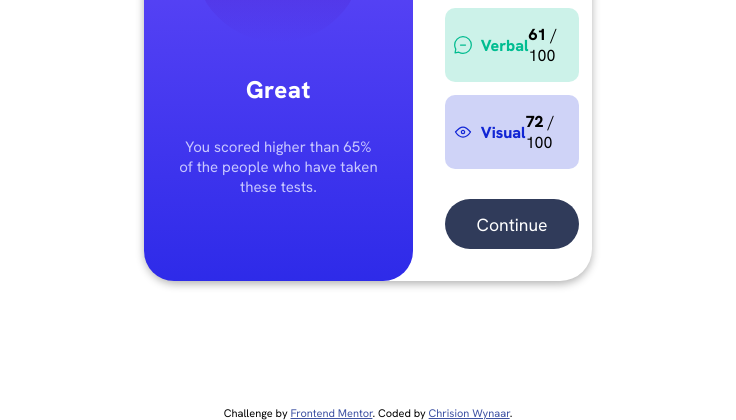
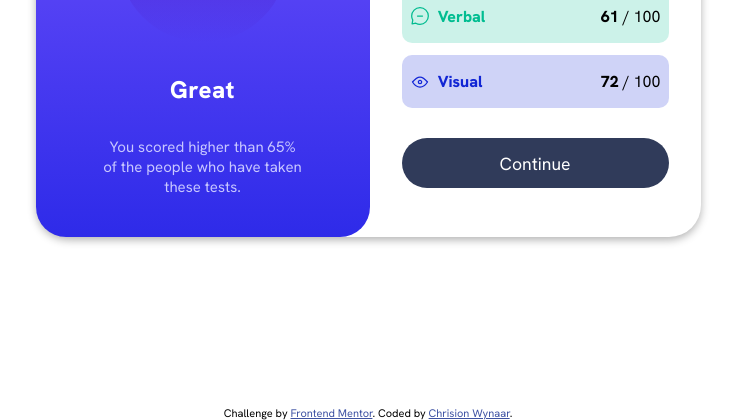
Before and after one commit to Clipzorama/Result-Summary-Component-Solution-F.M, a plain HTML site: page index.html in a window 1280 px wide. Shown: the part 394-814 px from the top of the page, without its empty margins (272-1008 px from the left). Drawn offline with Linux system fonts and the light colour scheme.

Commit message:
Update index.css

```diff
--- a/index.css
+++ b/index.css
@@ -50,7 +50,7 @@
 
 .container {
     display: flex;
-    width: 35%;
+    width: 665px;
     border-radius: 32px;
     box-shadow: 0px 3px 8px rgba(0, 0, 0, .30);
 
```
